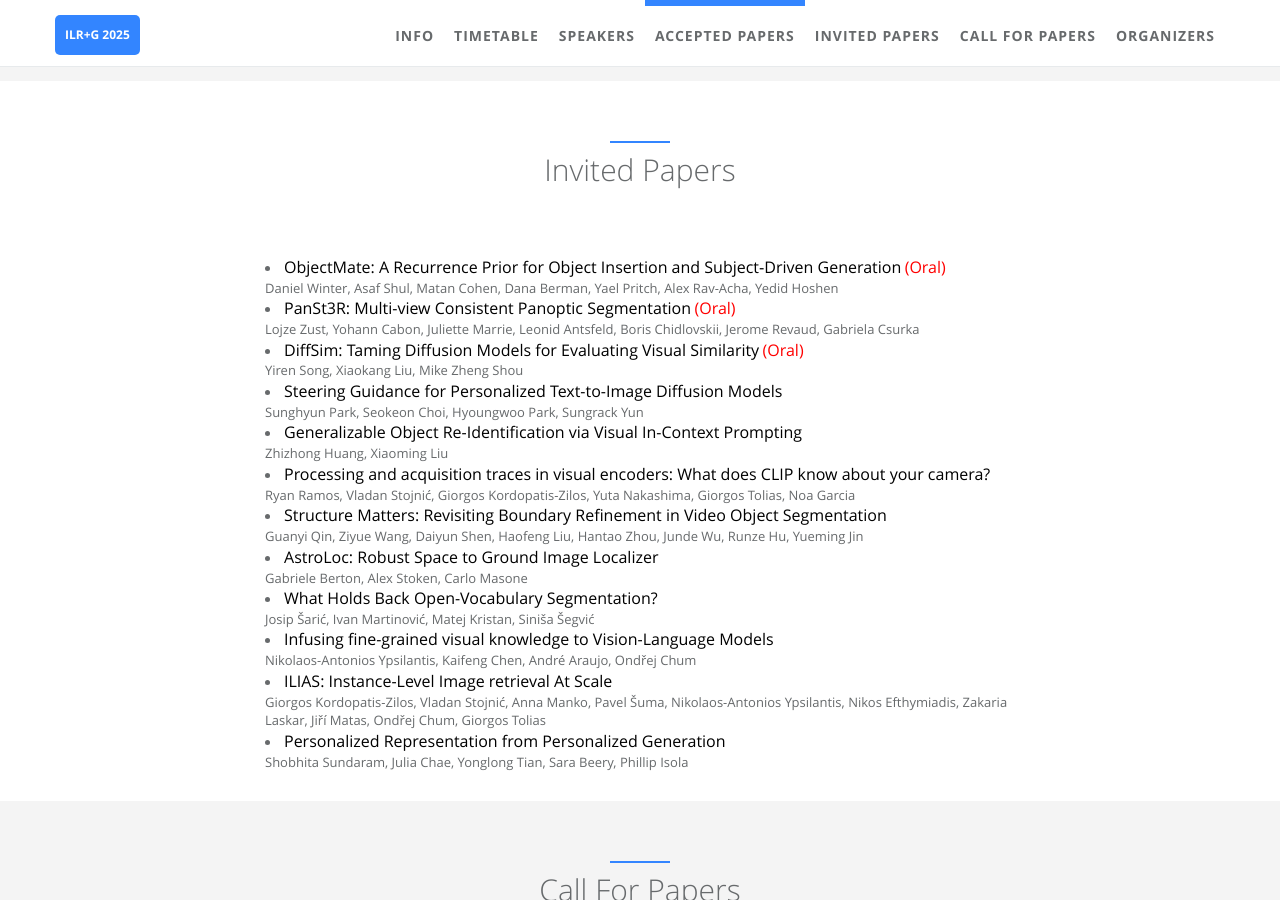
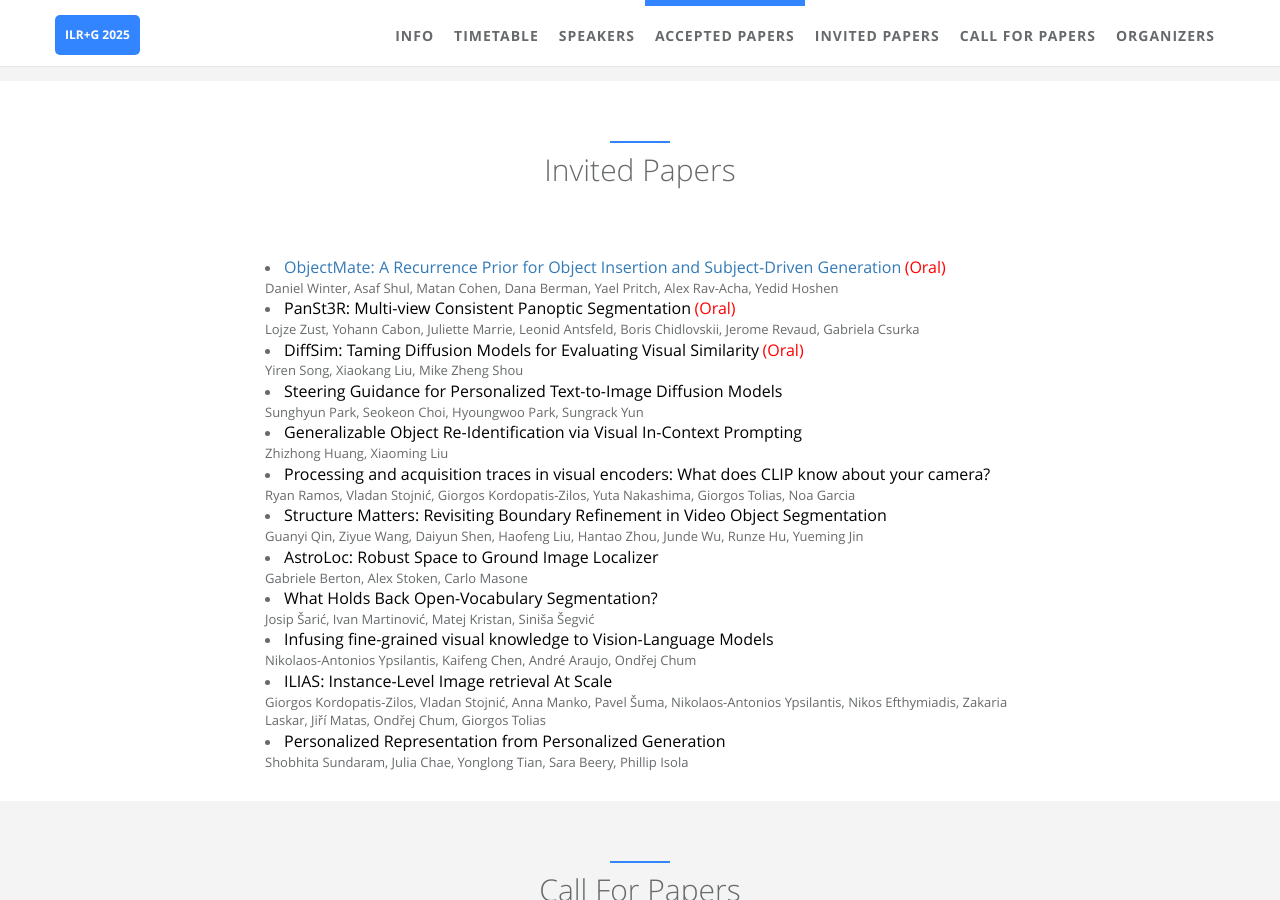
Before and after one commit to ilr-workshop/ICCVW2025, a Jekyll site: the page built from index.html, in a window 1280 px wide and 900 px high, scrolled down 3337 px. Built offline with Jekyll 4.4.1, drawn with Linux system fonts in a browser that asks for light colours.

Commit message:
Update invited_papers.html

```diff
--- a/_includes/sections/invited_papers.html
+++ b/_includes/sections/invited_papers.html
@@ -8,7 +8,7 @@
     </div>
     <div class="row">
          <div class="col-lg-8 col-lg-offset-2 m-t-lg m-b-lg wow zoomIn">
-            <li><font size="3px" color="#000000">ObjectMate: A Recurrence Prior for Object Insertion and Subject‑Driven Generation</font> <font size="3px" color="#FF0000">(Oral)</font><br>
+            <li><font size="3px" color="#000000"><a href="https://arxiv.org/pdf/2412.08645">ObjectMate: A Recurrence Prior for Object Insertion and Subject‑Driven Generation</a></font> <font size="3px" color="#FF0000">(Oral)</font><br>
 <font size="2.8px">Daniel Winter, Asaf Shul, Matan Cohen, Dana Berman, Yael Pritch, Alex Rav-Acha, Yedid Hoshen</font></li>
             <li><font size="3px" color="#000000">PanSt3R: Multi-view Consistent Panoptic Segmentation</font> <font size="3px" color="#FF0000">(Oral)</font><br>
 <font size="2.8px">Lojze Zust, Yohann Cabon, Juliette Marrie, Leonid Antsfeld, Boris Chidlovskii, Jerome Revaud, Gabriela Csurka</font></li>
```
